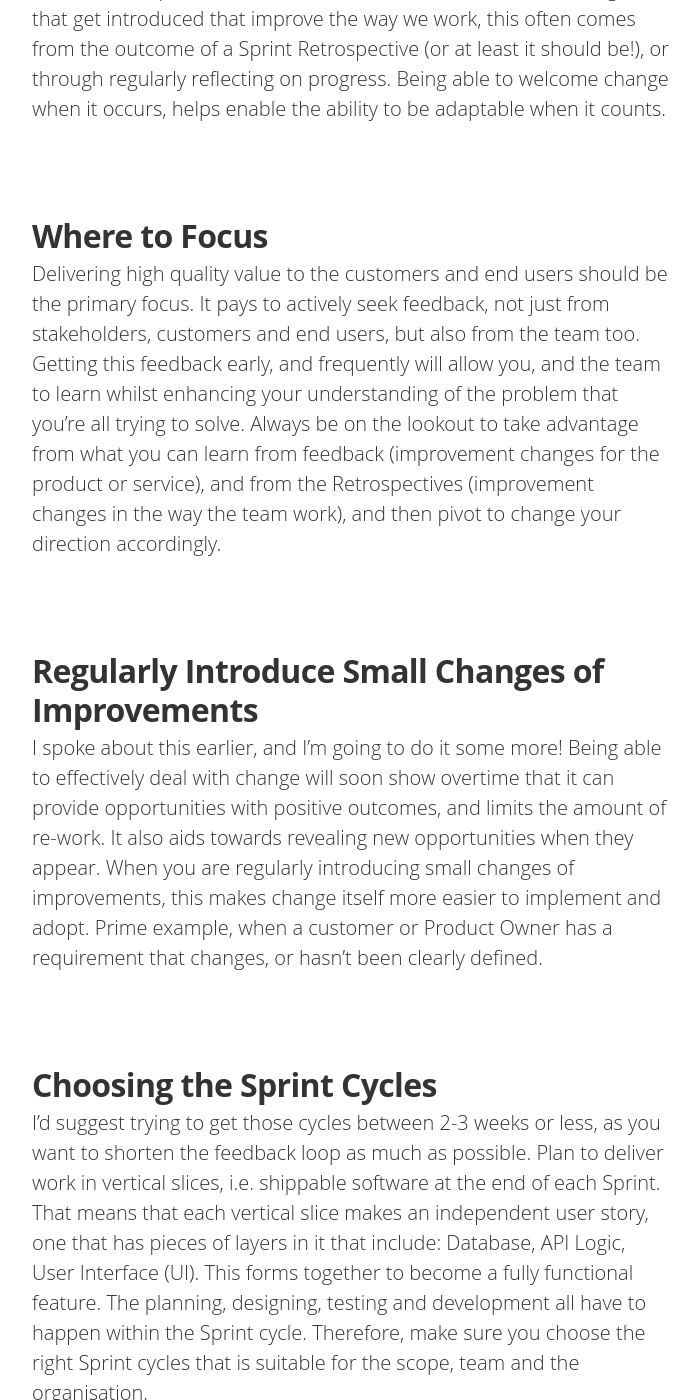
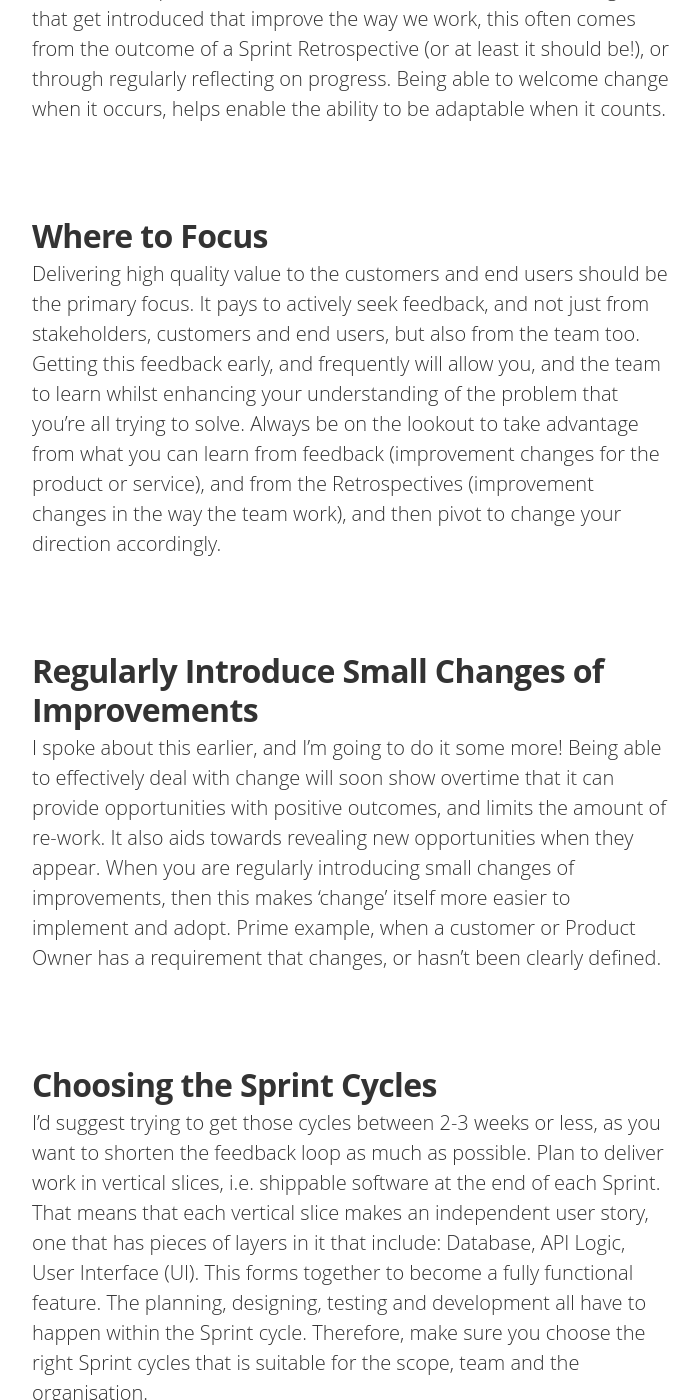
Before and after one commit to IamJackReed/JackReed, a Jekyll site: the page built from _posts/2017-09-21-taking-advantage-of-being-agile.markdown, in a window 1280 px wide and 1400 px high, scrolled down 2197 px. Shown: the whole window, without its empty margins (288-988 px from the left). Built offline with Jekyll 4.4.1, drawn with Linux system fonts in a browser that asks for light colours; nearby versions of some CDN libraries; some web fonts are replaced; comment, search, counter and statistics services are not loaded.

Commit message:
Update 2017-09-21-taking-advantage-of-being-agile.markdown

```diff
--- a/_posts/2017-09-21-taking-advantage-of-being-agile.markdown
+++ b/_posts/2017-09-21-taking-advantage-of-being-agile.markdown
@@ -22,11 +22,11 @@ One of the twelve agile manifesto principles states _'Accommodate changing requi
 
 
 # Where to Focus
-<span style="color:#00000; font-family: 'open sans'; font-size: 1em; font-size: 20px; font-weight: 200; hyphens: none;">Delivering high quality value to the customers and end users should be the primary focus. It pays to actively seek feedback, not just from stakeholders, customers and end users, but also from the team too. Getting this feedback early, and frequently will allow you, and the team to learn whilst enhancing your understanding of the problem that you're all trying to solve. Always be on the lookout to take advantage from what you can learn from feedback (improvement changes for the product or service), and from the Retrospectives (improvement changes in the way the team work), and then pivot to change your direction accordingly.</span>
+<span style="color:#00000; font-family: 'open sans'; font-size: 1em; font-size: 20px; font-weight: 200; hyphens: none;">Delivering high quality value to the customers and end users should be the primary focus. It pays to actively seek feedback, and not just from stakeholders, customers and end users, but also from the team too. Getting this feedback early, and frequently will allow you, and the team to learn whilst enhancing your understanding of the problem that you're all trying to solve. Always be on the lookout to take advantage from what you can learn from feedback (improvement changes for the product or service), and from the Retrospectives (improvement changes in the way the team work), and then pivot to change your direction accordingly.</span>
 
 
 # Regularly Introduce Small Changes of Improvements
-<span style="color:#00000; font-family: 'open sans'; font-size: 1em; font-size: 20px; font-weight: 200; hyphens: none;">I spoke about this earlier, and I'm going to do it some more! Being able to effectively deal with change will soon show overtime that it can provide opportunities with positive outcomes, and limits the amount of re-work. It also aids towards revealing new opportunities when they appear. When you are regularly introducing small changes of improvements, this makes change itself more easier to implement and adopt. Prime example, when a customer or Product Owner has a requirement that changes, or hasn't been clearly defined.</span>
+<span style="color:#00000; font-family: 'open sans'; font-size: 1em; font-size: 20px; font-weight: 200; hyphens: none;">I spoke about this earlier, and I'm going to do it some more! Being able to effectively deal with change will soon show overtime that it can provide opportunities with positive outcomes, and limits the amount of re-work. It also aids towards revealing new opportunities when they appear. When you are regularly introducing small changes of improvements, then this makes 'change' itself more easier to implement and adopt. Prime example, when a customer or Product Owner has a requirement that changes, or hasn't been clearly defined.</span>
 
 # Choosing the Sprint Cycles
 <span style="color:#00000; font-family: 'open sans'; font-size: 1em; font-size: 20px; font-weight: 200; hyphens: none;">I'd suggest trying to get those cycles between 2-3 weeks or less, as you want to shorten the feedback loop as much as possible. Plan to deliver work in vertical slices, i.e. shippable software at the end of each Sprint. That means that each vertical slice makes an independent user story, one that has pieces of layers in it that include: Database, API Logic, User Interface (UI). This forms together to become a fully functional feature. The planning, designing, testing and development all have to happen within the Sprint cycle. Therefore, make sure you choose the right Sprint cycles that is suitable for the scope, team and the organisation.</span>
```
